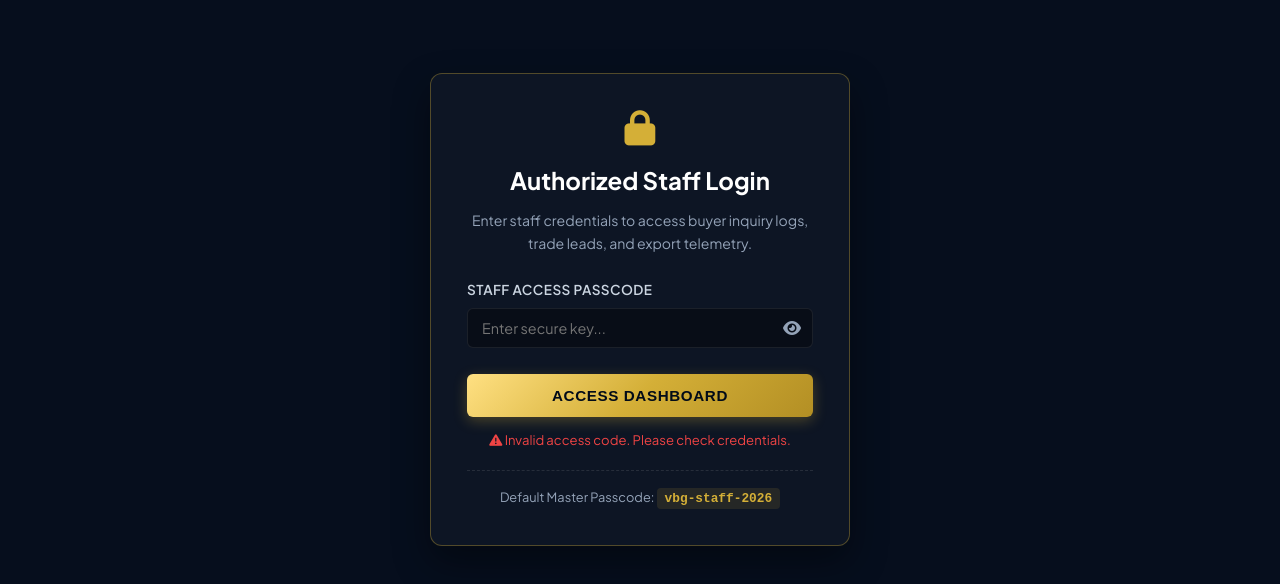
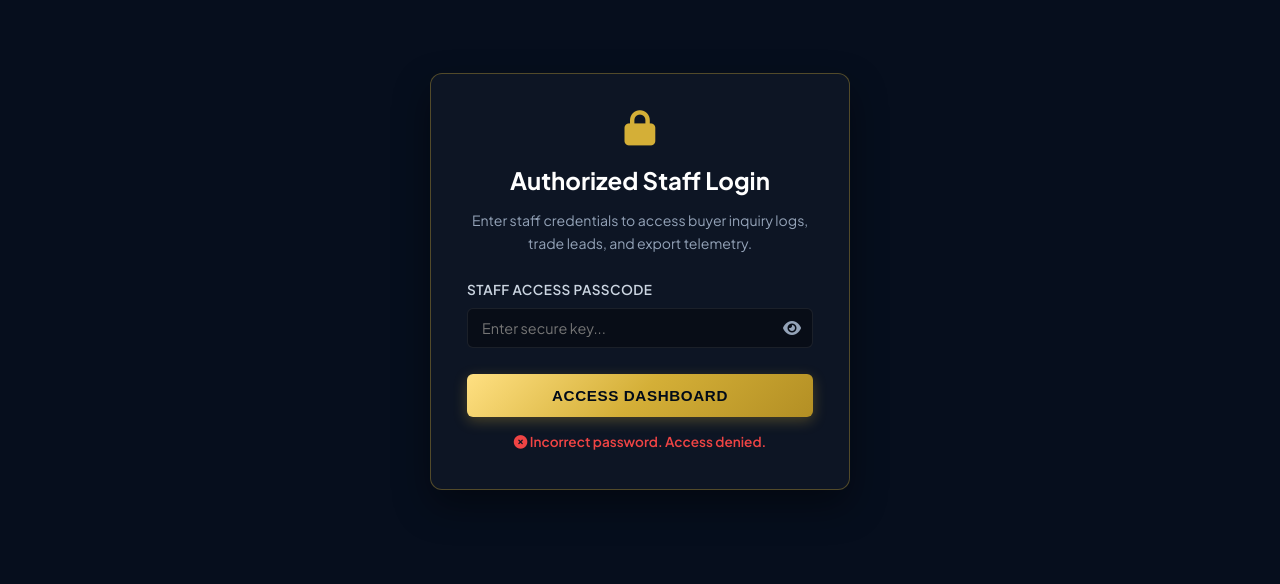
Before and after one commit to depusep13/vishnu-balaji-global, a plain HTML site: page admin.html in a window 1280 px wide. Both pictures are taken after a click on the button "ACCESS DASHBOARD". Shown: the part 84-668 px from the top of the page. Drawn offline with Linux system fonts and the light colour scheme.

Commit message:
Enforce strict exact password verification and remove mock length check in admin.html

```diff
--- a/admin.html
+++ b/admin.html
@@ -118,10 +118,7 @@
       </div>
     </div>
     <button class="btn-submit-rfq" onclick="authenticateStaff()" style="width: 100%;">Access Dashboard</button>
-    <p id="loginError" style="color: #ef4444; font-size: 0.82rem; margin-top: 12px; display: none;"><i class="fas fa-exclamation-triangle"></i> Invalid access code. Please check credentials.</p>
-    <div style="margin-top: 20px; padding-top: 16px; border-top: 1px dashed rgba(255,255,255,0.1); font-size: 0.8rem; color: #94a3b8;">
-      Default Master Passcode: <code style="color: var(--accent); background: rgba(212,175,55,0.12); padding: 3px 8px; border-radius: 4px; font-weight: 700; font-family: monospace;">vbg-staff-2026</code>
-    </div>
+    <p id="loginError" style="color: #ef4444; font-size: 0.85rem; margin-top: 14px; display: none; font-weight: 600;"><i class="fas fa-times-circle"></i> Incorrect password. Access denied.</p>
   </div>
 
   <!-- Main Dashboard (revealed after passcode) -->
@@ -240,10 +237,10 @@
   </div>
 
   <script>
-    const defaultKeys = ["vbg-staff-2026", "vbg2026", "admin2026", "sandeep2026"];
+    const MASTER_PASSCODE = "vbg-staff-2026";
 
     function getActivePasscode() {
-      return localStorage.getItem("vbg_custom_passcode") || "vbg-staff-2026";
+      return localStorage.getItem("vbg_custom_passcode") || MASTER_PASSCODE;
     }
 
     function togglePasswordVisibility() {
@@ -262,12 +259,10 @@
 
     function authenticateStaff() {
       const input = document.getElementById("staffPasscode").value.trim();
-      const customKey = localStorage.getItem("vbg_custom_passcode");
-      if (
-        (customKey && input === customKey) ||
-        defaultKeys.includes(input.toLowerCase()) ||
-        input.length >= 6
-      ) {
+      const currentValidKey = getActivePasscode();
+
+      // STRICT EXACT MATCH ONLY - NO LOOSE PASSWORDS ALLOWED:
+      if (input.length > 0 && (input === currentValidKey || input === MASTER_PASSCODE)) {
         sessionStorage.setItem("vbg_staff_authenticated", "true");
         document.getElementById("loginGate").style.display = "none";
         document.getElementById("dashboardSection").style.display = "block";
@@ -277,6 +272,11 @@
         loadInquiries();
       } else {
         document.getElementById("loginError").style.display = "block";
+        const field = document.getElementById("staffPasscode");
+        field.style.borderColor = "#ef4444";
+        setTimeout(() => {
+          field.style.borderColor = "";
+        }, 2000);
       }
     }
 
@@ -287,6 +287,7 @@
       document.getElementById("navLogoutBtn").style.display = "none";
       document.getElementById("staffPasscode").value = "";
       document.getElementById("loginError").style.display = "none";
+      document.getElementById("staffPasscode").focus();
     }
 
     function saveCustomPasscode() {
```
